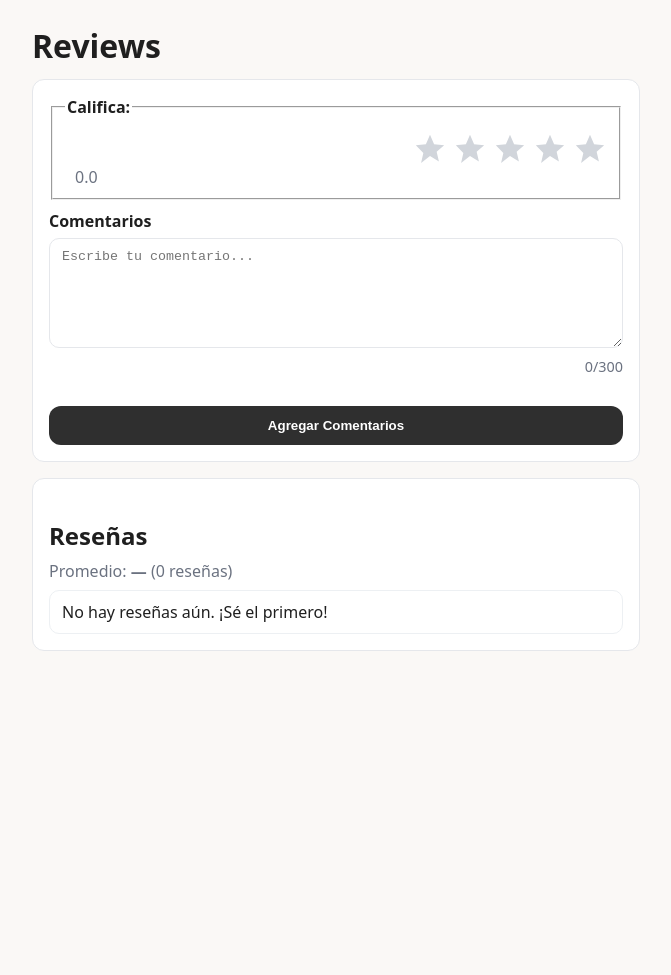
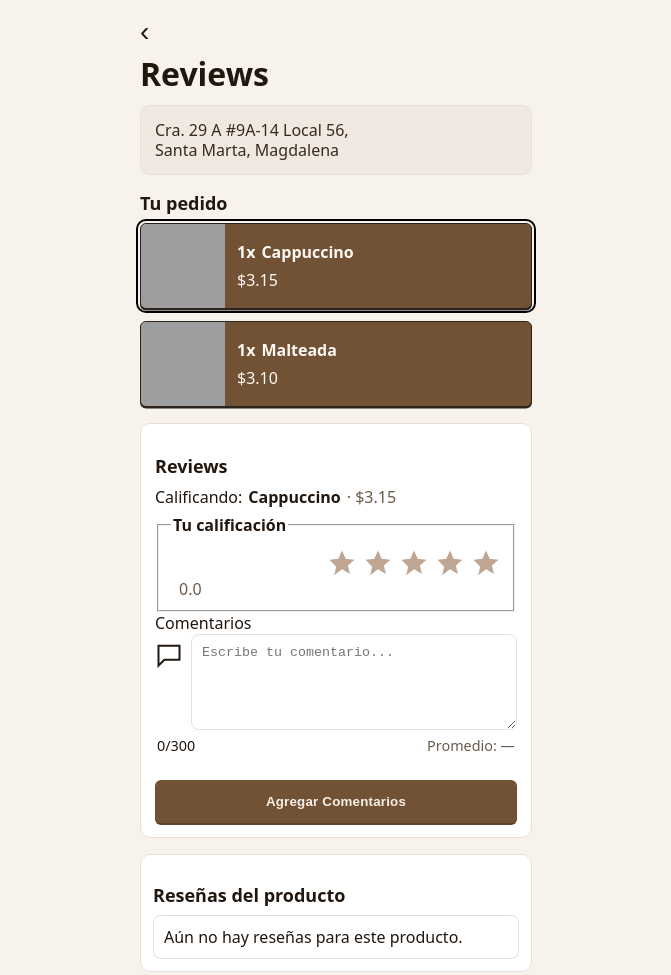
Before and after one commit to davillera/cofe-app, a plain HTML site: page index.html in a window 1280 px wide. Shown: the whole page, without its empty margins (304-975 px from the left). Before the commit the page ends 800 px from the top, so only its background shows below. Drawn offline with Linux system fonts and the light colour scheme; grey boxes are pictures that could not be loaded.

Commit message:
Add multi-item review system with UI improvements
Refactors the review widget to support reviews for multiple items, each with its own average rating and review list. Updates the UI to display a list of items, allows switching between them, and improves the styling and layout for a more modern look. Updates storage logic to save reviews per item, and enhances accessibility and usability throughout the app.

```diff
--- a/app.js
+++ b/app.js
@@ -1,48 +1,112 @@
-// Utilidades simples de almacenamiento
-const STORAGE_KEY = "demo-reviews";
+// ====== Datos dummy de ítems (pedido) ======
+const ITEMS = [
+  {
+    id: "cap-001",
+    qty: 1,
+    name: "Cappuccino",
+    price: 3.15,
+    image: "https://images.unsplash.com/photo-1504754524776-8f4f37790ca0?q=80&w=600&auto=format&fit=crop"
+  },
+  {
+    id: "mal-002",
+    qty: 1,
+    name: "Malteada",
+    price: 3.10,
+    image: "https://images.unsplash.com/photo-1460306855393-0410f61241c7?q=80&w=600&auto=format&fit=crop"
+  }
+];
 
-function loadReviews() {
-  try {
-    return JSON.parse(localStorage.getItem(STORAGE_KEY)) ?? [];
-  } catch {
-    return [];
+const STORAGE_KEY = "coffee-reviews-by-item"; // { [itemId]: Review[] }
+const $ = (sel) => document.querySelector(sel);
+
+const itemsList = $("#itemsList");
+const reviewsUL = $("#reviews");
+const currentItemName = $("#currentItemName");
+const currentItemPrice = $("#currentItemPrice");
+const avgForItem = $("#avgForItem");
+
+const ratingInputs = [...document.querySelectorAll('input[name="rating"]')];
+const ratingValue = $("#ratingValue");
+const commentEl = $("#comment");
+const charCount = $("#charCount");
+const errorBox = $("#formError");
+const form = $("#reviewForm");
+
+let selectedItemId = ITEMS[0].id; // por defecto primer item
+
+// ====== Storage helpers ======
+function loadAll() {
+  try { return JSON.parse(localStorage.getItem(STORAGE_KEY)) ?? {}; }
+  catch { return {}; }
+}
+function saveAll(data) {
+  localStorage.setItem(STORAGE_KEY, JSON.stringify(data));
+}
+function getReviewsFor(itemId) {
+  const all = loadAll();
+  return all[itemId] ?? [];
+}
+function addReview(itemId, review) {
+  const all = loadAll();
+  all[itemId] = [review, ...(all[itemId] ?? [])];
+  saveAll(all);
+}
+
+// ====== Render de ítems ======
+function renderItems() {
+  itemsList.innerHTML = "";
+  for (const it of ITEMS) {
+    const li = document.createElement("li");
+    li.className = "item";
+    li.dataset.id = it.id;
+    li.innerHTML = `
+      <img src="${it.image}" alt="${it.name}" />
+      <div class="info">
+        <div class="row-top">
+          <span class="qty">${it.qty}x</span>
+          <span class="name">${it.name}</span>
+        </div>
+        <div class="price">$${it.price.toFixed(2)}</div>
+      </div>
+    `;
+    if (it.id === selectedItemId) li.classList.add("active");
+    li.addEventListener("click", () => selectItem(it.id));
+    itemsList.appendChild(li);
   }
 }
-function saveReviews(list) {
-  localStorage.setItem(STORAGE_KEY, JSON.stringify(list));
+function selectItem(id) {
+  selectedItemId = id;
+  [...document.querySelectorAll(".item")].forEach(li =>
+    li.classList.toggle("active", li.dataset.id === id)
+  );
+
+  const it = ITEMS.find(i => i.id === id);
+  currentItemName.textContent = it.name;
+  currentItemPrice.textContent = `· $${it.price.toFixed(2)}`;
+
+  // reset UI de rating/comentario
+  form.reset();
+  ratingValue.textContent = "0.0";
+  commentEl.value = "";
+  charCount.textContent = "0/300";
+  errorBox.textContent = "";
+
+  renderReviewsFor(id);
+  updateAvgFor(id);
 }
 
-// Elementos
-const form = document.getElementById("reviewForm");
-const ratingValue = document.getElementById("ratingValue");
-const charCount = document.getElementById("charCount");
-const errorBox = document.getElementById("formError");
-const reviewsUL = document.getElementById("reviews");
-const avgScoreEl = document.getElementById("avgScore");
-const totalCountEl = document.getElementById("totalCount");
-
-const ratingInputs = [...document.querySelectorAll('input[name="rating"]')];
-const commentEl = document.getElementById("comment");
-
-// Estado inicial
-let reviews = loadReviews();
-renderList(reviews);
-updateStats(reviews);
-
-// Listeners de rating (actualiza el número mostrado)
-ratingInputs.forEach((input) => {
-  input.addEventListener("change", () => {
-    ratingValue.textContent = Number(input.value).toFixed(1);
+// ====== Estrellas / comentario UI ======
+ratingInputs.forEach(inp => {
+  inp.addEventListener("change", () => {
+    ratingValue.textContent = Number(inp.value).toFixed(1);
     errorBox.textContent = "";
   });
 });
-
-// Contador de caracteres del comentario
 commentEl.addEventListener("input", () => {
   charCount.textContent = `${commentEl.value.length}/300`;
 });
 
-// Submit
+// ====== Envío de review ======
 form.addEventListener("submit", (e) => {
   e.preventDefault();
   errorBox.textContent = "";
@@ -51,42 +115,37 @@ form.addEventListener("submit", (e) => {
   const comment = commentEl.value.trim();
 
   if (!rating) {
-    errorBox.textContent = "Por favor, selecciona una calificación.";
+    errorBox.textContent = "Selecciona una calificación.";
     return;
   }
   if (!comment) {
-    errorBox.textContent = "Escribe un comentario breve.";
+    errorBox.textContent = "Escribe un comentario.";
     return;
   }
 
-  const newReview = {
+  const review = {
     id: crypto.randomUUID(),
     rating: Number(rating),
-    comment,
+    text: comment,
     createdAt: new Date().toISOString()
   };
 
-  reviews = [newReview, ...reviews]; // agrega al inicio
-  saveReviews(reviews);
-  renderList(reviews);
-  updateStats(reviews);
+  addReview(selectedItemId, review);
+  renderReviewsFor(selectedItemId);
+  updateAvgFor(selectedItemId);
 
-  // reset form
   form.reset();
   ratingValue.textContent = "0.0";
   charCount.textContent = "0/300";
 });
 
-function getSelectedRating() {
-  const sel = ratingInputs.find((i) => i.checked);
-  return sel ? sel.value : null;
-}
+// ====== Render reseñas ======
+function renderReviewsFor(itemId) {
+  const list = getReviewsFor(itemId);
+  reviewsUL.innerHTML = "";
 
-// Render lista
-function renderList(list) {
-  reviewsUL.innerHTML = "";
   if (!list.length) {
-    reviewsUL.innerHTML = `<li class="review">No hay reseñas aún. ¡Sé el primero!</li>`;
+    reviewsUL.innerHTML = `<li class="review">Aún no hay reseñas para este producto.</li>`;
     return;
   }
 
@@ -94,45 +153,48 @@ function renderList(list) {
     const li = document.createElement("li");
     li.className = "review";
     li.innerHTML = `
-      <div class="meta">
+      <div class="head">
         <span class="stars-inline" aria-label="${r.rating} estrellas">
           ${renderSmallStars(r.rating)}
         </span>
-        <span>${r.rating.toFixed(1)}</span>
-        <span style="color:#6b7280;font-weight:400">· ${formatDate(r.createdAt)}</span>
+        <strong>${r.rating.toFixed(1)}</strong>
+        <span class="date">${formatDate(r.createdAt)}</span>
       </div>
       <p class="text"></p>
     `;
-    li.querySelector(".text").textContent = r.comment;
+    li.querySelector(".text").textContent = r.text;
     reviewsUL.appendChild(li);
   }
 }
 
 function renderSmallStars(value) {
-  // pinta 5 estrellas pequeñas, llenas si i <= value
   let html = "";
   for (let i = 1; i <= 5; i++) {
+    const fill = i <= Math.round(value) ? "currentColor" : "#e1d6cc";
     html += `<svg class="star-small" viewBox="0 0 24 24" aria-hidden="true">
-      <path d="M12 2l2.9 6.6 7.1.7-5.3 4.6 1.6 6.9L12 17l-6.3 4.8 1.6-6.9L2 9.3l7.1-.7L12 2z"
-        fill="${i <= Math.round(value) ? "currentColor" : "#d1d5db"}" />
+      <path d="M12 2l2.9 6.6 7.1.7-5.3 4.6 1.6 6.9L12 17l-6.3 4.8 1.6-6.9L2 9.3l7.1-.7L12 2z" fill="${fill}"/>
     </svg>`;
   }
   return html;
 }
 
-function updateStats(list) {
-  if (!list.length) {
-    avgScoreEl.textContent = "—";
-    totalCountEl.textContent = "(0 reseñas)";
-    return;
-  }
-  const avg = list.reduce((a, r) => a + r.rating, 0) / list.length;
-  avgScoreEl.textContent = avg.toFixed(1);
-  totalCountEl.textContent = `(${list.length} ${list.length === 1 ? "reseña" : "reseñas"})`;
+function getSelectedRating() {
+  const sel = ratingInputs.find(r => r.checked);
+  return sel ? sel.value : null;
+}
+
+function updateAvgFor(itemId) {
+  const list = getReviewsFor(itemId);
+  if (!list.length) { avgForItem.textContent = "Promedio: —"; return; }
+  const avg = list.reduce((a,b)=>a+b.rating,0) / list.length;
+  avgForItem.textContent = `Promedio: ${avg.toFixed(1)} (${list.length})`;
 }
 
 function formatDate(iso) {
   const d = new Date(iso);
-  const fmt = new Intl.DateTimeFormat("es-CO", { dateStyle: "medium", timeStyle: "short" });
-  return fmt.format(d);
+  return new Intl.DateTimeFormat("es-CO", {dateStyle:"medium"}).format(d);
 }
+
+// ====== Init ======
+renderItems();
+selectItem(selectedItemId);
--- a/index.html
+++ b/index.html
@@ -3,74 +3,86 @@
 <head>
   <meta charset="utf-8" />
   <meta name="viewport" content="width=device-width,initial-scale=1" />
-  <title>Calificación con 5 estrellas + comentario</title>
-  <link rel="stylesheet" href="./styles.css" />
+  <title>Reviews</title>
+  <link rel="stylesheet" href="styles.css" />
 </head>
 <body>
   <main class="container">
+    <button class="back-btn" aria-label="Volver">‹</button>
+
     <h1>Reviews</h1>
 
-    <section class="review-widget" aria-labelledby="titulo-widget">
-      <h2 id="titulo-widget" class="sr-only">Widget de calificación</h2>
+    <!-- Dirección (pill) -->
+    <div class="address-pill">
+      Cra. 29 A #9A-14 Local 56,<br/> Santa Marta, Magdalena
+    </div>
+
+    <!-- Ítems para reseñar -->
+    <section class="items" aria-labelledby="items-title">
+      <h2 id="items-title" class="section-title">Tu pedido</h2>
+      <ul id="itemsList" class="items-list">
+        <!-- Se llena por JS -->
+      </ul>
+    </section>
+
+    <!-- Widget de calificación -->
+    <section class="widget" aria-labelledby="rate-title">
+      <h2 id="rate-title" class="section-title">Reviews</h2>
+
+      <!-- selector de producto -->
+      <div class="current-item">
+        <span>Calificando:</span>
+        <strong id="currentItemName">—</strong>
+        <span id="currentItemPrice" class="muted"></span>
+      </div>
 
       <form id="reviewForm" novalidate>
-        <!-- RATING -->
-        <fieldset class="stars" aria-labelledby="label-rating">
-          <legend id="label-rating">Califica:</legend>
+        <fieldset class="stars">
+          <legend>Tu calificación</legend>
 
-          <!-- Importante: row-reverse para que ~ funcione con hover/checked -->
-          <div class="stars-group" role="radiogroup" aria-label="Calificación de 1 a 5">
-            <input type="radio" name="rating" id="star5" value="5" />
-            <label for="star5" title="5 estrellas" aria-label="5 estrellas">
-              <svg viewBox="0 0 24 24" aria-hidden="true"><path d="M12 2l2.9 6.6 7.1.7-5.3 4.6 1.6 6.9L12 17l-6.3 4.8 1.6-6.9L2 9.3l7.1-.7L12 2z"/></svg>
-            </label>
+          <div class="stars-group" role="radiogroup" aria-label="Calificación 1 a 5">
+            <input type="radio" name="rating" id="s5" value="5" />
+            <label for="s5" title="5 estrellas" aria-label="5"><svg viewBox="0 0 24 24"><path d="M12 2l2.9 6.6 7.1.7-5.3 4.6 1.6 6.9L12 17l-6.3 4.8 1.6-6.9L2 9.3l7.1-.7L12 2z"/></svg></label>
 
-            <input type="radio" name="rating" id="star4" value="4" />
-            <label for="star4" title="4 estrellas" aria-label="4 estrellas">
-              <svg viewBox="0 0 24 24" aria-hidden="true"><path d="M12 2l2.9 6.6 7.1.7-5.3 4.6 1.6 6.9L12 17l-6.3 4.8 1.6-6.9L2 9.3l7.1-.7L12 2z"/></svg>
-            </label>
+            <input type="radio" name="rating" id="s4" value="4" />
+            <label for="s4" title="4 estrellas" aria-label="4"><svg viewBox="0 0 24 24"><path d="M12 2l2.9 6.6 7.1.7-5.3 4.6 1.6 6.9L12 17l-6.3 4.8 1.6-6.9L2 9.3l7.1-.7L12 2z"/></svg></label>
 
-            <input type="radio" name="rating" id="star3" value="3" />
-            <label for="star3" title="3 estrellas" aria-label="3 estrellas">
-              <svg viewBox="0 0 24 24" aria-hidden="true"><path d="M12 2l2.9 6.6 7.1.7-5.3 4.6 1.6 6.9L12 17l-6.3 4.8 1.6-6.9L2 9.3l7.1-.7L12 2z"/></svg>
-            </label>
+            <input type="radio" name="rating" id="s3" value="3" />
+            <label for="s3" title="3 estrellas" aria-label="3"><svg viewBox="0 0 24 24"><path d="M12 2l2.9 6.6 7.1.7-5.3 4.6 1.6 6.9L12 17l-6.3 4.8 1.6-6.9L2 9.3l7.1-.7L12 2z"/></svg></label>
 
-            <input type="radio" name="rating" id="star2" value="2" />
-            <label for="star2" title="2 estrellas" aria-label="2 estrellas">
-              <svg viewBox="0 0 24 24" aria-hidden="true"><path d="M12 2l2.9 6.6 7.1.7-5.3 4.6 1.6 6.9L12 17l-6.3 4.8 1.6-6.9L2 9.3l7.1-.7L12 2z"/></svg>
-            </label>
+            <input type="radio" name="rating" id="s2" value="2" />
+            <label for="s2" title="2 estrellas" aria-label="2"><svg viewBox="0 0 24 24"><path d="M12 2l2.9 6.6 7.1.7-5.3 4.6 1.6 6.9L12 17l-6.3 4.8 1.6-6.9L2 9.3l7.1-.7L12 2z"/></svg></label>
 
-            <input type="radio" name="rating" id="star1" value="1" />
-            <label for="star1" title="1 estrella" aria-label="1 estrella">
-              <svg viewBox="0 0 24 24" aria-hidden="true"><path d="M12 2l2.9 6.6 7.1.7-5.3 4.6 1.6 6.9L12 17l-6.3 4.8 1.6-6.9L2 9.3l7.1-.7L12 2z"/></svg>
-            </label>
+            <input type="radio" name="rating" id="s1" value="1" />
+            <label for="s1" title="1 estrella" aria-label="1"><svg viewBox="0 0 24 24"><path d="M12 2l2.9 6.6 7.1.7-5.3 4.6 1.6 6.9L12 17l-6.3 4.8 1.6-6.9L2 9.3l7.1-.7L12 2z"/></svg></label>
           </div>
 
-          <output id="ratingValue" for="star1 star2 star3 star4 star5" aria-live="polite">0.0</output>
+          <output id="ratingValue" class="muted">0.0</output>
         </fieldset>
 
-        <!-- COMMENT -->
-        <label for="comment" class="comment-label">Comentarios</label>
-        <textarea id="comment" name="comment" rows="5" maxlength="300" placeholder="Escribe tu comentario..."></textarea>
+        <label for="comment" class="section-title small">Comentarios</label>
+        <div class="comment-row">
+          <svg class="comment-icon" viewBox="0 0 24 24" aria-hidden="true"><path d="M3 5h18v12H8l-5 5V5z" stroke="currentColor" fill="none" stroke-width="1.7"/></svg>
+          <textarea id="comment" rows="4" maxlength="300" placeholder="Escribe tu comentario..."></textarea>
+        </div>
         <div class="helper">
           <span id="charCount">0/300</span>
+          <span id="avgForItem" class="right muted">Promedio: —</span>
         </div>
 
-        <!-- ERRORS -->
-        <div id="formError" class="error" role="alert" aria-live="assertive"></div>
+        <div id="formError" class="error" role="alert"></div>
 
-        <button type="submit" class="btn">Agregar Comentarios</button>
+        <button class="btn" type="submit">Agregar Comentarios</button>
       </form>
     </section>
 
-    <!-- LIST & STATS -->
-    <section class="reviews-list" aria-labelledby="titulo-resenas">
-      <h2 id="titulo-resenas">Reseñas</h2>
-      <p class="avg">Promedio: <strong id="avgScore">—</strong> <span id="totalCount"></span></p>
+    <!-- Lista de reseñas por ítem -->
+    <section class="reviews-list" aria-labelledby="r-title">
+      <h2 id="r-title" class="section-title">Reseñas del producto</h2>
       <ul id="reviews"></ul>
     </section>
   </main>
 
-  <script src="./app.js"></script>
+  <script src="app.js"></script>
 </body>
 </html>
--- a/styles.css
+++ b/styles.css
@@ -1,190 +1,116 @@
+/* Paleta inspirada en el mock */
 :root{
-  --bg:#faf8f6;
-  --card:#ffffff;
-  --text:#1f1f1f;
-  --muted:#6b7280;
-  --star:#d1d5db;      /* gris */
-  --star-active:#f59e0b;/* amarillo */
-  --danger:#b91c1c;
-  --primary:#2f2f2f;
+  --bg:#f7f2eb;          /* crema suave */
+  --text:#22170f;        /* marrón muy oscuro */
+  --muted:#6b5a4a;       /* café medio para textos secundarios */
+  --brown:#725235;       /* tarjetas y botón */
+  --brown-700:#5b422a;   /* borde/sombra */
+  --border:#e7dfd7;
+  --star:#bfa693;
+  --star-active:#f3b23d; /* amarillo cálido */
+  --card:#fff;
 }
 
 *{box-sizing:border-box}
+html,body{height:100%}
 body{
-  font-family: system-ui, -apple-system, "Segoe UI", Roboto, Inter, Arial, sans-serif;
   margin:0;
   background:var(--bg);
   color:var(--text);
+  font-family: system-ui, -apple-system, "Segoe UI", Inter, Roboto, Arial, sans-serif;
 }
 
-.container{
-  max-width:640px;
-  margin:24px auto;
-  padding:0 16px;
+.container{max-width:420px;margin:0 auto;padding:12px 14px 36px}
+
+.back-btn{
+  background:none;border:none;color:var(--text);
+  font-size:28px;line-height:1;padding:6px 0;cursor:pointer
 }
 
-h1{margin:0 0 12px 0}
-h2{margin:24px 0 8px 0}
+h1{margin:0 0 8px 0;font-weight:700}
 
-.review-widget,
-.reviews-list{
-  background:var(--card);
-  border:1px solid #e5e7eb;
-  border-radius:12px;
-  padding:16px;
+.section-title{
+  font-size:18px;margin:16px 0 8px 0
+}
+.section-title.small{font-size:16px;margin-top:12px}
+
+.address-pill{
+  background:#f0e9e1;border:1px solid var(--border);
+  border-radius:10px;padding:14px;margin:10px 0 14px 0;
+  color:#3a2a1d;line-height:1.25
 }
 
-.review-widget{ margin-bottom:16px; }
+/* Lista de ítems */
+.items-list{
+  list-style:none;margin:0;padding:0;display:grid;gap:12px;
+}
+.item{
+  display:grid;grid-template-columns:84px 1fr;gap:12px;
+  background:var(--brown);color:#fdf8f3;border:1px solid #2b241e;
+  border-radius:6px;box-shadow:0 1.5px 0 #2b241e;overflow:hidden;
+  cursor:pointer
+}
+.item img{width:100%;height:84px;object-fit:cover}
+.item .info{display:flex;flex-direction:column;justify-content:center}
+.item .row-top{display:flex;gap:6px;align-items:center}
+.item .qty{font-weight:700}
+.item .name{font-weight:600}
+.item .price{margin-top:6px}
+.item input{display:none}
+.item.active{outline:2px solid #000;outline-offset:2px}
 
-legend{font-weight:600;margin-bottom:8px}
-
-.stars-group{
-  display:flex;
-  flex-direction: row-reverse; /* permite usar ~ para los anteriores */
-  gap:6px;
-  align-items:center;
+/* Widget */
+.widget{
+  background:var(--card);border:1px solid var(--border);
+  border-radius:10px;padding:14px;margin-top:16px
 }
 
-.stars-group input{
-  position:absolute;
-  opacity:0;
-  pointer-events:none;
+.current-item{display:flex;gap:6px;align-items:center;margin-bottom:6px}
+.muted{color:var(--muted)}
+.right{margin-left:auto}
+
+/* Estrellas */
+.stars legend{font-weight:600;margin-bottom:6px}
+.stars-group{
+  display:flex;flex-direction:row-reverse;gap:6px;align-items:center
 }
+.stars-group input{position:absolute;opacity:0;pointer-events:none}
+.stars-group label{width:30px;height:30px;display:grid;place-items:center;cursor:pointer}
+.stars-group label svg{width:100%;height:100%;fill:var(--star);transition:fill .15s,transform .1s}
+.stars-group label:hover svg,
+.stars-group label:hover ~ label svg{fill:var(--star-active);transform:scale(1.05)}
+.stars-group input:checked ~ label svg{fill:var(--star-active)}
+#ratingValue{margin-left:8px;font-variant-numeric:tabular-nums}
 
-.stars-group label{
-  width:34px;
-  height:34px;
-  display:inline-grid;
-  place-items:center;
-  cursor:pointer;
+/* Comentario */
+.comment-row{display:flex;gap:8px;align-items:flex-start}
+.comment-icon{width:28px;height:28px;color:var(--text);flex:0 0 auto;margin-top:6px}
+textarea{
+  flex:1;background:#fff;border:1px solid var(--border);border-radius:8px;
+  padding:10px;min-height:96px;color:var(--text)
 }
+.helper{display:flex;gap:10px;justify-content:space-between;font-size:.9rem;margin:6px 2px 8px}
+.error{color:#8b1a1a;min-height:1.1em}
 
-.stars-group label svg{
-  width:100%;
-  height:100%;
-  fill:var(--star);
-  transition:transform .1s ease, fill .15s ease;
+/* Botón marrón */
+.btn{
+  width:100%;border:none;background:var(--brown);color:#f7efe7;
+  padding:14px 16px;border-radius:6px;font-weight:700;letter-spacing:.2px;
+  box-shadow:0 2px 0 var(--brown-700);cursor:pointer
 }
+.btn:active{transform:translateY(1px)}
 
-/* hover: ilumina esta y todas a su izquierda (por row-reverse) */
-.stars-group label:hover svg,
-.stars-group label:hover ~ label svg{
-  fill:var(--star-active);
-  transform:scale(1.05);
+/* Reseñas */
+.reviews-list{
+  margin-top:16px;background:var(--card);border:1px solid var(--border);
+  border-radius:10px;padding:12px
 }
-
-/* checked: estado persistente */
-.stars-group input:checked ~ label svg{
-  fill:var(--star-active);
+#reviews{list-style:none;padding:0;margin:0;display:grid;gap:10px}
+.review{
+  border:1px solid var(--border);border-radius:8px;background:#fff;
+  padding:10px
 }
-
-/* focus visible para accesibilidad al navegar con teclado */
-.stars-group input:focus + label{
-  outline:2px solid #111827;
-  outline-offset:2px;
-  border-radius:6px;
-}
-
-#ratingValue{
-  margin-left:10px;
-  font-variant-numeric: tabular-nums;
-  color:var(--muted);
-}
-
-.comment-label{
-  display:block;
-  margin-top:10px;
-  margin-bottom:6px;
-  font-weight:600;
-}
-
-textarea{
-  width:100%;
-  resize:vertical;
-  min-height:110px;
-  padding:10px 12px;
-  border:1px solid #e5e7eb;
-  border-radius:10px;
-  background:#fff;
-  color:var(--text);
-}
-
-.helper{
-  display:flex;
-  justify-content:flex-end;
-  font-size:.9rem;
-  color:var(--muted);
-  margin:4px 0 8px 0;
-}
-
-.error{
-  color:var(--danger);
-  font-size:.95rem;
-  min-height:1.1em;
-  margin-bottom:6px;
-}
-
-.btn{
-  display:inline-block;
-  width:100%;
-  padding:12px 14px;
-  border:none;
-  border-radius:12px;
-  background:var(--primary);
-  color:#fff;
-  font-weight:600;
-  cursor:pointer;
-}
-
-.btn:active{ transform: translateY(1px); }
-
-.reviews-list .avg{
-  color:var(--muted);
-  margin:0 0 8px 0;
-}
-
-#reviews{
-  list-style:none;
-  margin:0;
-  padding:0;
-  display:grid;
-  gap:12px;
-}
-
-.review{
-  border:1px solid #edf0f3;
-  border-radius:10px;
-  padding:10px 12px;
-  background:#fff;
-}
-
-.review .meta{
-  display:flex;
-  align-items:center;
-  gap:8px;
-  color:#111827;
-  font-weight:600;
-}
-
-.review .meta .stars-inline{
-  display:inline-flex;
-  gap:2px;
-}
-
-.star-small{
-  width:18px;height:18px;
-  fill:var(--star-active);
-}
-
-.review .text{
-  margin:6px 0 0 0;
-  color:#334155;
-  white-space:pre-wrap;
-}
-
-/* utilidades */
-.sr-only{
-  position:absolute!important;
-  width:1px;height:1px;
-  padding:0;margin:-1px;overflow:hidden;clip:rect(0,0,0,0);border:0;
-}
+.review .head{display:flex;align-items:center;gap:8px}
+.review .date{margin-left:auto;color:var(--muted);font-size:.9rem}
+.star-small{width:18px;height:18px;fill:var(--star-active)}
+.review .text{margin:6px 0 0 0;color:#3d2c1f;white-space:pre-wrap}
```
